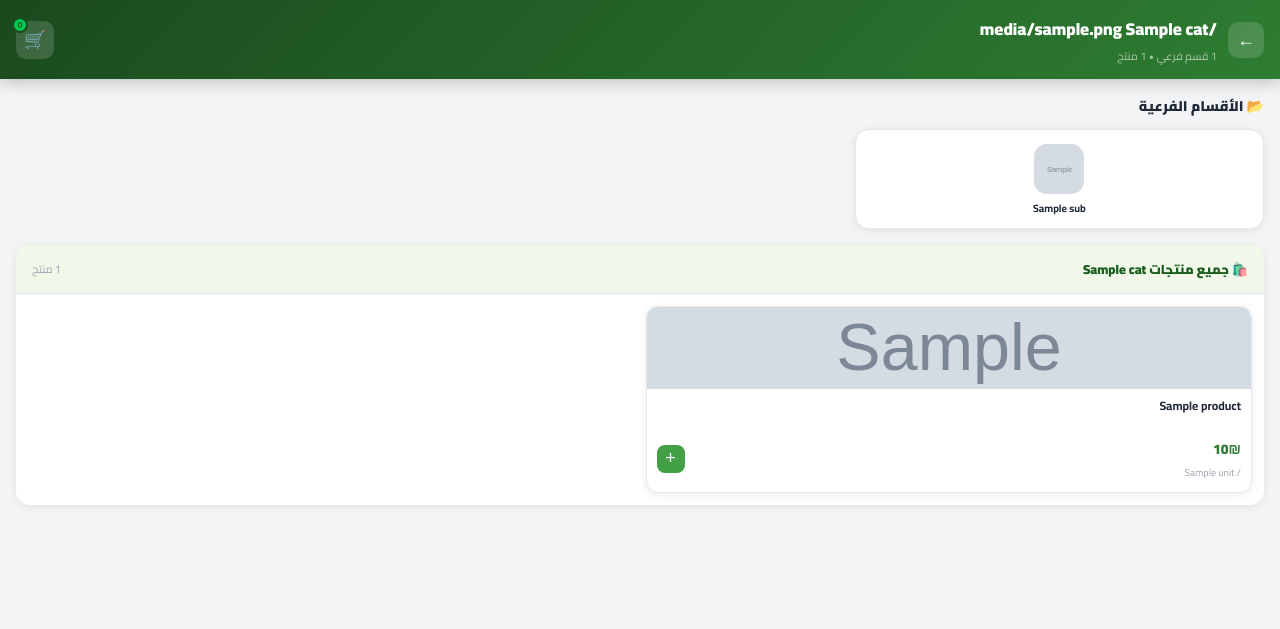
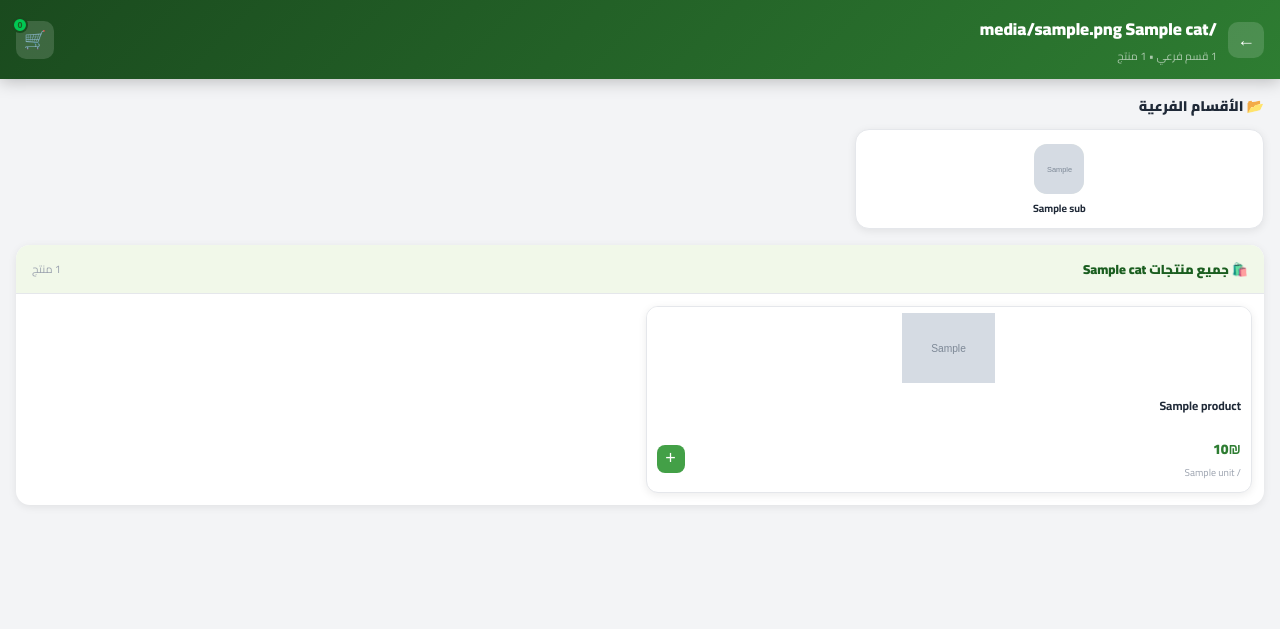
Before and after one commit to rabebar/dokkani, a Flask app: template templates/category.html in a window 1280 px wide. Shown: the top 629 px of the page. Run offline with Flask 3, Linux system fonts and the light colour scheme; the template is opened without the code that fills it: most values are stand-ins (such as "Sample title", 1, 10 or a date in 2020); grey boxes marked "Sample" are stand-in pictures; parts of the project's set-up code (start-up, migrations or seed data) failed here and were passed over.

Commit message:
توحيد عرض صور المنتجات وتحسين المظهر البصري في المتجر

```diff
--- a/templates/category.html
+++ b/templates/category.html
@@ -35,7 +35,7 @@ body{font-family:'Cairo',sans-serif;background:var(--g100);color:var(--g800);pad
 .pcard{background:var(--w);border-radius:12px;overflow:hidden;box-shadow:var(--sh);border:1.5px solid var(--g200);transition:all .2s}
 .pcard:active{transform:scale(.98)}
 .p-img{height:82px;background:var(--gx);display:flex;align-items:center;justify-content:center;font-size:36px;overflow:hidden}
-.p-img img{width:100%;height:100%;object-fit:cover}
+.p-img img{width:100%;height:100%;object-fit:contain;background:#fff;padding:6px}
 .p-info{padding:9px 10px 10px}
 .p-name{font-size:12px;font-weight:700;margin-bottom:6px;line-height:1.35;min-height:32px}
 .p-bot{display:flex;justify-content:space-between;align-items:center}
--- a/templates/subcategory.html
+++ b/templates/subcategory.html
@@ -34,7 +34,7 @@ body{font-family:'Cairo',sans-serif;background:var(--g100);color:var(--g800);pad
 .pcard:active{transform:scale(.98)}
 .pcard.hidden{display:none}
 .p-img{height:90px;background:var(--gx);display:flex;align-items:center;justify-content:center;font-size:38px;overflow:hidden}
-.p-img img{width:100%;height:100%;object-fit:cover}
+.p-img img{width:100%;height:100%;object-fit:contain;background:#fff;padding:8px}
 .p-info{padding:10px 10px 11px}
 .p-name{font-size:12.5px;font-weight:700;margin-bottom:7px;line-height:1.35;min-height:33px}
 .p-bot{display:flex;justify-content:space-between;align-items:center}
```
